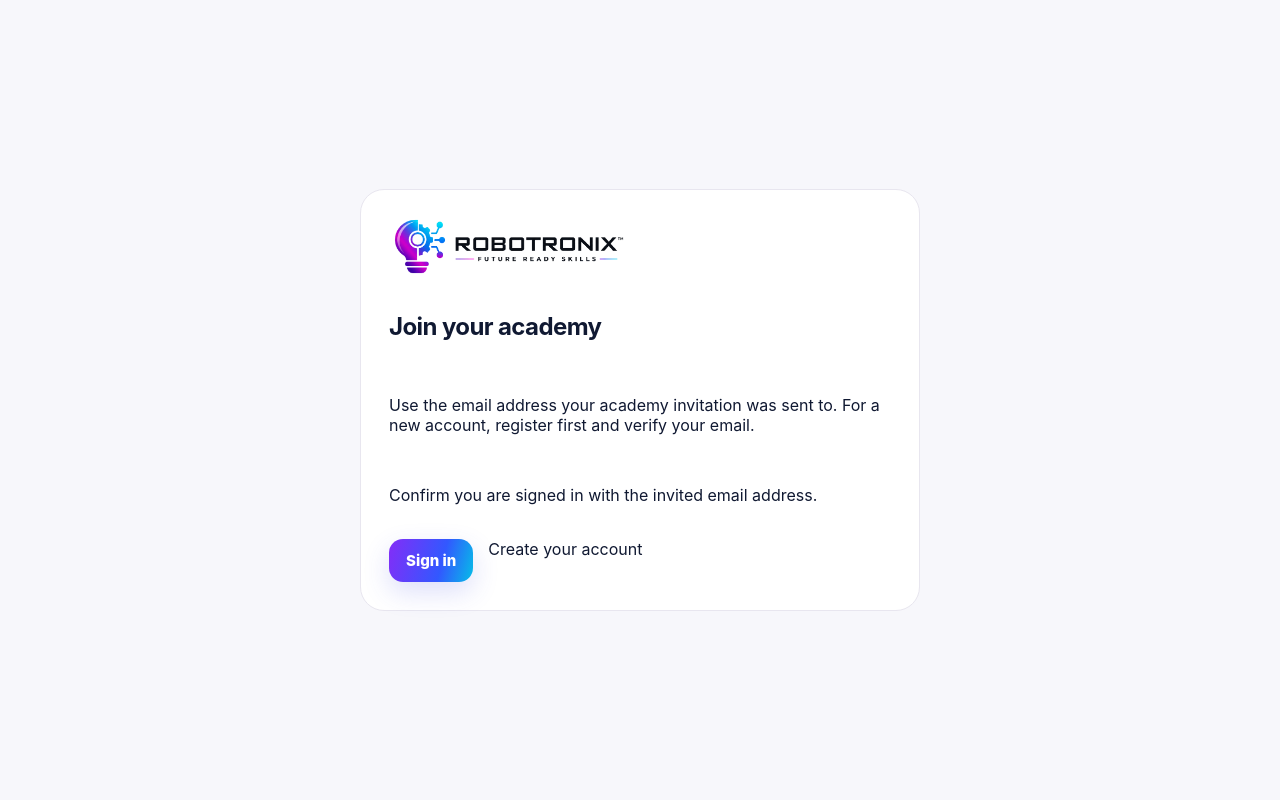
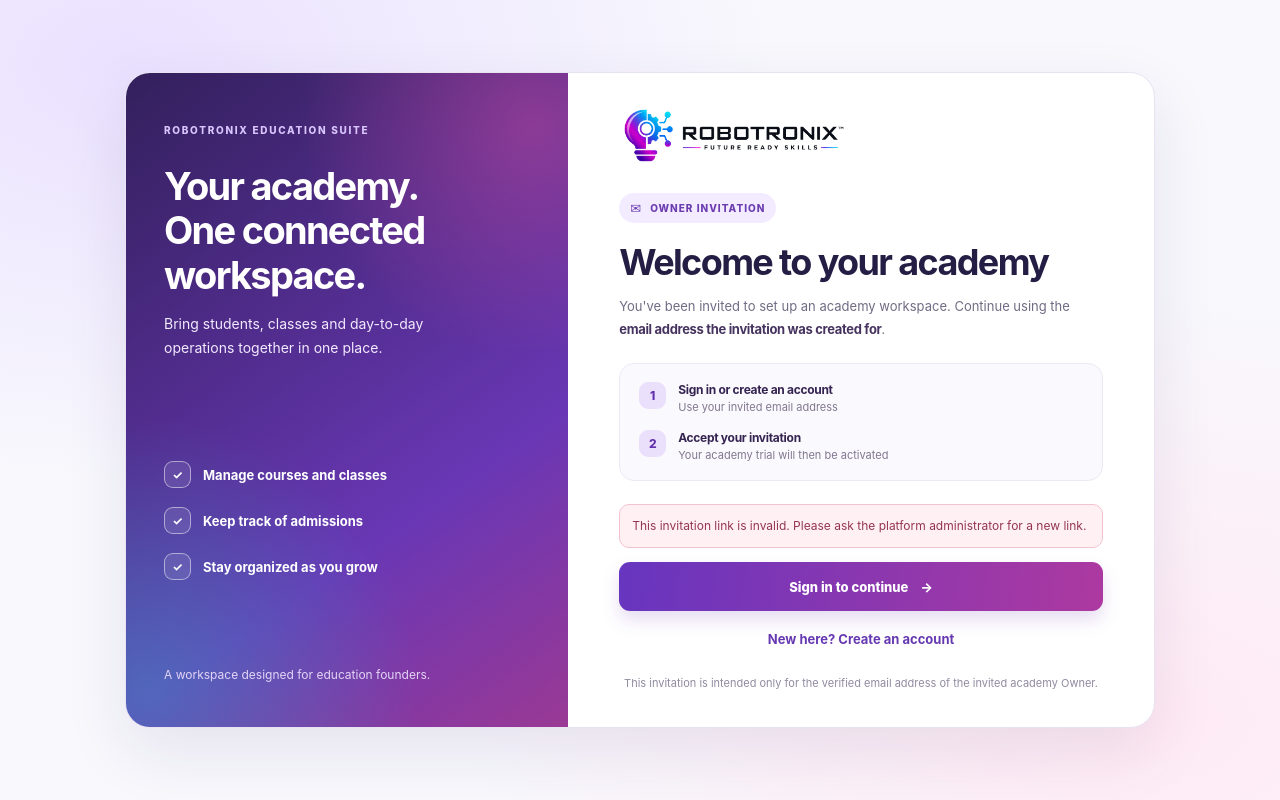
Before and after one commit to prashant-aggarwal-it/robotronix-learning-portal, a Next.js app: page /customer-invite in a window 1280 px wide. Built offline with nearby package versions, Linux system fonts and the light colour scheme; no server answers.

Commit message:
feat(ui): polished responsive academy owner invitation experience

```diff
--- /dev/null
+++ b/app/customer-invite/customer-invite.css
@@ -0,0 +1,32 @@
+.customerInvite{min-height:100dvh;display:grid;place-items:center;padding:26px;background:radial-gradient(ellipse at 10% 8%,#eae1ff 0,transparent 40%),radial-gradient(ellipse at 90% 90%,#ffeaf4 0,transparent 42%),#f8f8fd;color:#211b42;font-family:Inter,ui-sans-serif,system-ui,-apple-system,"Segoe UI",sans-serif}
+.customerInvite *{box-sizing:border-box}
+.customerInviteShell{display:grid;grid-template-columns:minmax(0,.86fr) minmax(0,1.14fr);width:min(1030px,100%);min-height:560px;border-radius:25px;overflow:hidden;background:#fff;border:1px solid #e8e2f2;box-shadow:0 24px 65px #37226018}
+.customerInviteAside{background:radial-gradient(circle at 92% 8%,#c84aa280 0,transparent 32%),radial-gradient(circle at 5% 94%,#23c6cb55 0,transparent 36%),linear-gradient(145deg,#33205c,#6937b5 67%,#9a3994);padding:45px 38px;color:#fff;display:flex;flex-direction:column;justify-content:space-between;gap:35px}
+.customerInviteEyebrow{color:#d9c6ff;font-size:10px;font-weight:850;letter-spacing:.17em}
+.customerInviteAside h2{font-size:clamp(28px,3vw,38px);line-height:1.17;letter-spacing:-.045em;margin:26px 0 15px;color:#fff}
+.customerInviteAside p{font-size:14px;line-height:1.72;color:#f2eaff;max-width:320px}
+.customerInviteFeatures{display:grid;gap:19px}
+.customerInviteFeatures span{display:flex;align-items:center;gap:12px;font-size:13px;font-weight:650}
+.customerInviteFeatures i{font-size:12px;font-style:normal;width:27px;height:27px;display:grid;place-items:center;border:1px solid #ffffff80;background:#ffffff18;border-radius:9px;color:#fff;flex-shrink:0}
+.customerInviteAsideBottom{font-size:12px;color:#e4d5f7}
+.customerInvitePanel{padding:35px clamp(27px,4vw,54px);display:flex;flex-direction:column;justify-content:center;min-width:0}
+.customerInviteLogo{display:block;width:230px;max-width:100%;margin-bottom:30px}.customerInviteLogo img{width:100%;height:auto;display:block}
+.customerInviteStep{display:inline-flex;align-items:center;gap:8px;align-self:start;background:#f3ebff;color:#6c3db1;padding:7px 11px;font-size:10px;font-weight:850;letter-spacing:.1em;border-radius:99px}
+.customerInviteStep span{font-size:13px}
+.customerInvitePanel h1{font-size:clamp(28px,3vw,36px);letter-spacing:-.045em;line-height:1.18;margin:18px 0 12px;color:#241d44}
+.customerInviteIntro{color:#716b84;font-size:13px;line-height:1.75;margin:0 0 23px}.customerInviteIntro strong{color:#46345f}
+.customerInviteGuide{display:grid;gap:16px;background:#faf9fd;border:1px solid #eee8f6;border-radius:15px;padding:18px 19px;margin-bottom:23px}
+.customerInviteGuide>div{display:flex;gap:12px;align-items:start}
+.customerInviteNumber{display:grid;place-items:center;width:27px;height:27px;flex:0 0 27px;border-radius:9px;background:#ebe0fc;color:#6430ae;font-size:12px;font-weight:850}
+.customerInviteGuide strong{display:block;font-size:12px;color:#352451}.customerInviteGuide small{display:block;margin-top:3px;font-size:11px;color:#80778f}
+.customerInviteActions{display:grid;gap:12px}
+.customerInvitePrimary{border:0;display:flex;align-items:center;justify-content:center;gap:12px;min-height:49px;width:100%;border-radius:11px;padding:13px 18px;color:#fff!important;background:linear-gradient(100deg,#6635bf,#ad39a0);font-size:13px;font-weight:800;text-decoration:none;cursor:pointer;box-shadow:0 9px 18px #6b38b32b}
+.customerInvitePrimary:hover{filter:brightness(1.06)}.customerInvitePrimary:focus-visible,.customerInviteSecondary:focus-visible{outline:3px solid #8350cc;outline-offset:3px}.customerInvitePrimary:disabled{opacity:.55;cursor:not-allowed}
+.customerInviteSecondary{text-align:center;color:#6639b1;font-size:13px;font-weight:750;text-decoration:none;padding:8px}.customerInviteSecondary:hover{text-decoration:underline}
+.customerInviteSignedIn{background:#f0faf5;border:1px solid #ccebd8;color:#256646;font-size:12px;font-weight:650;border-radius:9px;padding:12px}
+.customerInviteNotice{border:1px solid #e4d8f5;background:#f7f0ff;color:#623c91;border-radius:10px;padding:12px;font-size:12px;line-height:1.5;margin-bottom:14px}
+.customerInviteError{border-color:#f3c2d0;background:#fff0f3;color:#943651}
+.customerInviteChecking{font-size:12px;color:#716b84}
+.customerInviteFoot{font-size:11px;color:#918aa1;text-align:center;line-height:1.5;margin:20px 0 0}
+@media(max-width:790px){.customerInviteShell{grid-template-columns:1fr;max-width:560px}.customerInviteAside{padding:25px 28px;gap:12px}.customerInviteAside h2{font-size:25px;margin:10px 0}.customerInviteAside p{margin:0}.customerInviteFeatures,.customerInviteAsideBottom{display:none}.customerInvitePanel{padding:30px 27px}.customerInviteLogo{margin-bottom:24px}.customerInvite{padding:16px}}
+@media(max-width:410px){.customerInvitePanel{padding:24px 21px}.customerInviteGuide{padding:14px}.customerInviteAside{padding:22px}}
--- a/app/customer-invite/page.tsx
+++ b/app/customer-invite/page.tsx
@@ -4,37 +4,75 @@ import Link from "next/link";
 import {useRouter,useSearchParams} from "next/navigation";
 import {getSupabaseBrowserClient} from "@/lib/supabase/browser";
 import {preserveInvitation,clearInvitation} from "@/lib/platform/pending-invitation";
-function Invite(){
+import "./customer-invite.css";
+
+function InvitationContent(){
  const query=useSearchParams(),router=useRouter(),token=query.get("token")||"";
- const [signedIn,setSignedIn]=useState(false),[busy,setBusy]=useState(false);
- const [message,setMessage]=useState("Confirm you are signed in with the invited email address.");
- useEffect(()=>{if(/^[a-f0-9]{64}$/.test(token))preserveInvitation("/customer-invite?token="+token);},[token]);
- useEffect(()=>{void getSupabaseBrowserClient()?.auth.getSession().then(({data})=>setSignedIn(Boolean(data.session)));},[]);
+ const validToken=/^[a-f0-9]{64}$/.test(token);
+ const [signedIn,setSignedIn]=useState(false),[checking,setChecking]=useState(true),[busy,setBusy]=useState(false);
+ const [message,setMessage]=useState("");
+ useEffect(()=>{if(validToken)preserveInvitation("/customer-invite?token="+token);},[token,validToken]);
+ useEffect(()=>{
+  let active=true;
+  void getSupabaseBrowserClient()?.auth.getSession()
+   .then(({data})=>{if(active)setSignedIn(Boolean(data.session));})
+   .catch(()=>{if(active)setMessage("We could not check your session. Please refresh this page.");})
+   .finally(()=>{if(active)setChecking(false);});
+  if(!getSupabaseBrowserClient())setChecking(false);
+  return()=>{active=false};
+ },[]);
  async function accept(){
-  if(busy)return;setBusy(true);setMessage("");
+  if(busy||!validToken)return;
+  setBusy(true);setMessage("");
   try{
    const client=getSupabaseBrowserClient(),session=(await client?.auth.getSession())?.data.session;
-   if(!session){setMessage("Sign in with the invited email address first.");return}
+   if(!session){setSignedIn(false);setMessage("Your session expired. Please sign in with the invited email.");return;}
    const response=await fetch("/api/platform-admin/customer-invitations/accept",{
     method:"POST",headers:{"Content-Type":"application/json",Authorization:"Bearer "+session.access_token},
     body:JSON.stringify({token})
    });
    const result=await response.json();
    if(!response.ok||!result.ok)throw Error(result.error||"Invitation cannot be accepted");
-   clearInvitation();setMessage("Your academy trial is ready. Opening your workspace.");
+   clearInvitation();
+   setMessage("Invitation accepted. Opening your academy workspace.");
    router.replace("/workspace");
   }catch(e){setMessage(e instanceof Error?e.message:"Unable to accept invitation");}
-  finally{setBusy(false)}
+  finally{setBusy(false);}
  }
- return <main className="authPage"><section className="authCard">
-  <img src="/brand/robotronix-horizontal.png" alt="Robotronix" style={{maxWidth:240,height:"auto"}}/>
-  <h1>Join your academy</h1>
-  <p>Use the email address your academy invitation was sent to. For a new account, register first and verify your email.</p>
-  {message&&<p role="status">{message}</p>}
-  {!signedIn?<div style={{display:"flex",gap:15,flexWrap:"wrap"}}><Link className="button" href="/login">Sign in</Link><Link href="/signup">Create your account</Link></div>:
-   <button className="button" disabled={busy||!/^[a-f0-9]{64}$/.test(token)} onClick={()=>void accept()}>
-    {busy?"Activating…":"Accept invitation and start trial"}
-   </button>}
- </section></main>
+ return <main className="customerInvite">
+  <div className="customerInviteShell">
+   <aside className="customerInviteAside">
+    <div className="customerInviteAsideTop"><span className="customerInviteEyebrow">ROBOTRONIX EDUCATION SUITE</span><h2>Your academy.<br/>One connected workspace.</h2><p>Bring students, classes and day-to-day operations together in one place.</p></div>
+    <div className="customerInviteFeatures">
+     <span><i aria-hidden="true">✓</i> Manage courses and classes</span>
+     <span><i aria-hidden="true">✓</i> Keep track of admissions</span>
+     <span><i aria-hidden="true">✓</i> Stay organized as you grow</span>
+    </div>
+    <div className="customerInviteAsideBottom">A workspace designed for education founders.</div>
+   </aside>
+   <section className="customerInvitePanel" aria-labelledby="customer-invite-title">
+    <Link href="/" className="customerInviteLogo" aria-label="Robotronix home"><img src="/brand/robotronix-horizontal.png" alt="Robotronix" /></Link>
+    <div className="customerInviteStep"><span aria-hidden="true">✉</span> OWNER INVITATION</div>
+    <h1 id="customer-invite-title">Welcome to your academy</h1>
+    <p className="customerInviteIntro">You've been invited to set up an academy workspace. Continue using the <strong>email address the invitation was created for</strong>.</p>
+    <div className="customerInviteGuide">
+     <div><span className="customerInviteNumber">1</span><span><strong>Sign in or create an account</strong><small>Use your invited email address</small></span></div>
+     <div><span className="customerInviteNumber">2</span><span><strong>Accept your invitation</strong><small>Your academy trial will then be activated</small></span></div>
+    </div>
+    {!validToken&&<div className="customerInviteNotice customerInviteError" role="alert">This invitation link is invalid. Please ask the platform administrator for a new link.</div>}
+    {message&&<div className="customerInviteNotice" role="status">{message}</div>}
+    {checking?<p className="customerInviteChecking" role="status">Checking your sign-in status…</p>:
+      !signedIn?<div className="customerInviteActions">
+       <Link className="customerInvitePrimary" href="/login">Sign in to continue <span aria-hidden="true">→</span></Link>
+       <Link className="customerInviteSecondary" href="/signup">New here? Create an account</Link>
+      </div>:
+      <div className="customerInviteActions">
+       <div className="customerInviteSignedIn"><span aria-hidden="true">✓</span> You're signed in. Confirm to activate your workspace.</div>
+       <button className="customerInvitePrimary" disabled={busy||!validToken} onClick={()=>void accept()}>{busy?"Activating your academy…":"Accept invitation & start trial"} <span aria-hidden="true">→</span></button>
+      </div>}
+    <p className="customerInviteFoot">This invitation is intended only for the verified email address of the invited academy Owner.</p>
+   </section>
+  </div>
+ </main>;
 }
-export default function CustomerInvitePage(){return <Suspense fallback={<p>Loading invitation…</p>}><Invite/></Suspense>}
+export default function CustomerInvitePage(){return <Suspense fallback={<main className="customerInvite">Loading invitation…</main>}><InvitationContent/></Suspense>}
```
